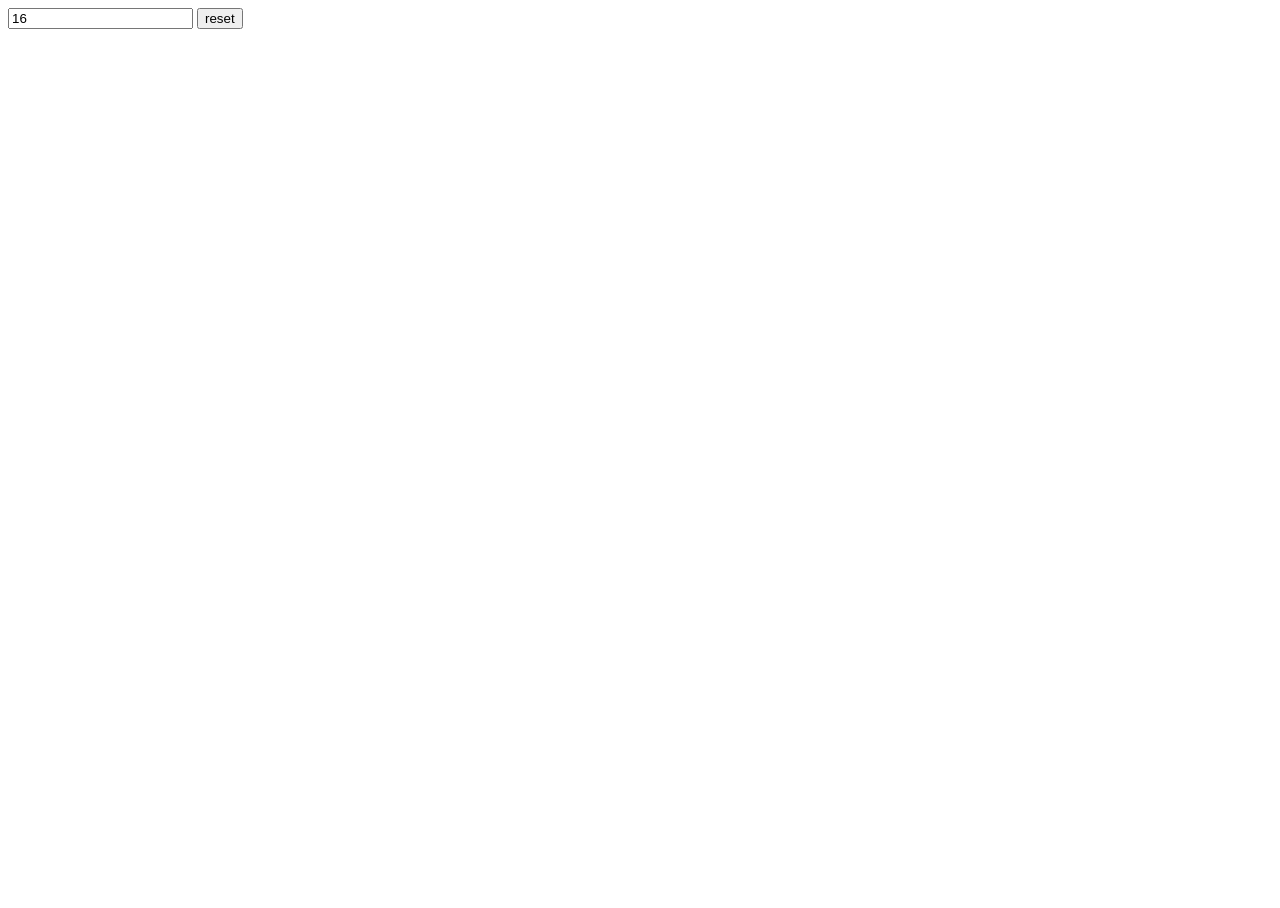
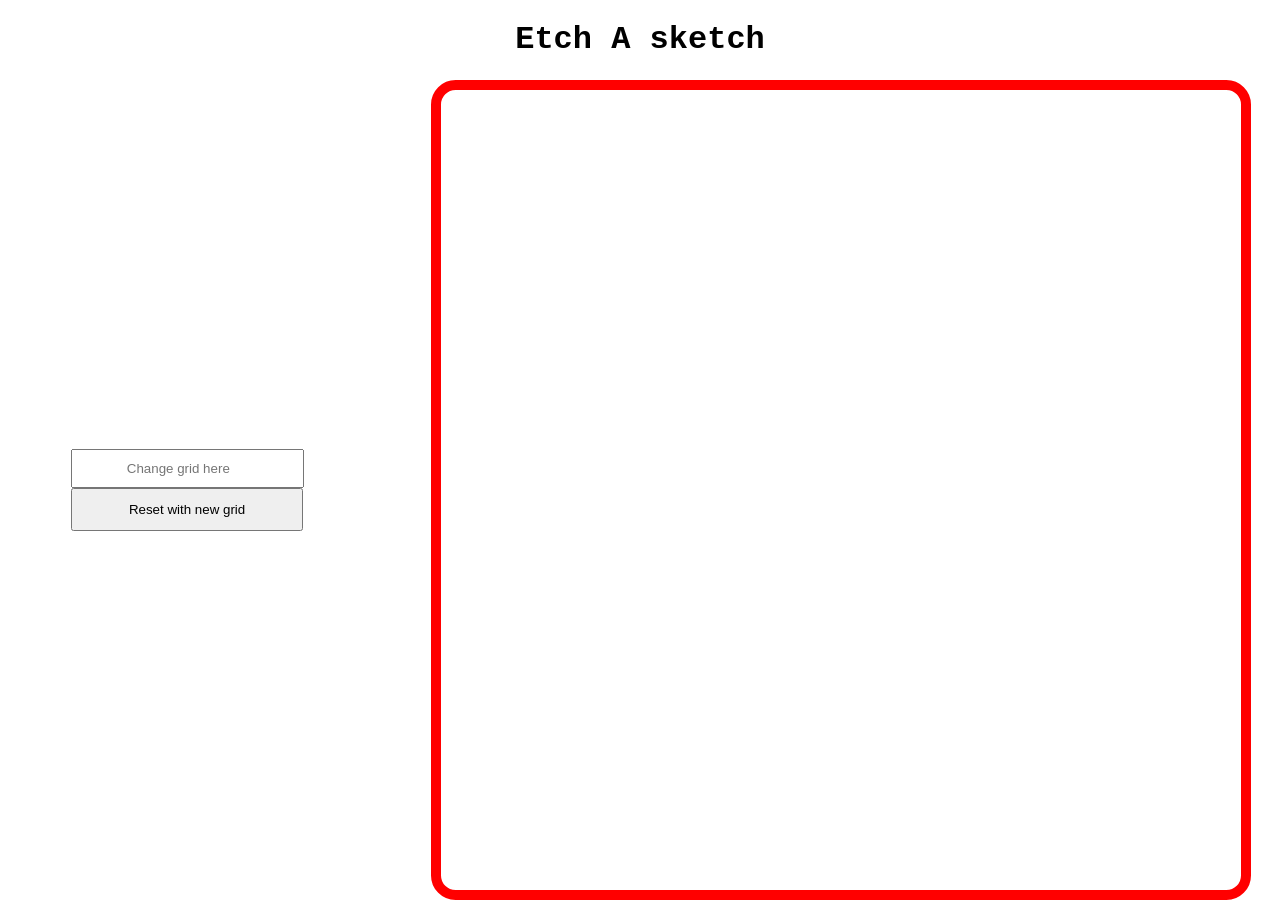
Before and after one commit to MightySenpai/etch-and-sketch, a plain HTML site: page index.html in a window 1280 px wide. Before the commit the page ends 837 px from the top, so only its background shows below. Drawn offline with Linux system fonts and the light colour scheme.

Commit message:
Etch a sketch

```diff
--- a/index.html
+++ b/index.html
@@ -11,9 +11,14 @@
 </head>
 
 <body>
-    <input id="newGrid" type="number" value="16" />
-    <button id="button">reset</button>
-    <div id="container">
+    <h1>Etch A sketch</h1>
+    <div id="root" class="root">
+        <div class="header">
+            <input placeholder="Change grid here " id="newGrid" type="number" />
+            <button id="button">Reset with new grid</button>
+        </div>
+        <div id="container">
+        </div>
     </div>
 </body>
 <script src="index.js"></script>
--- a/index.js
+++ b/index.js
@@ -1,32 +1,39 @@
-const body = document.querySelector('body');
+const root = document.querySelector('#root');
 const createBoard = (dim) => {
-    const container = document.createElement('div');
-    container.id = "container"
-    container.classList.add('container');
-    container.addEventListener('mouseover', (event) => {
-        event.target.style.backgroundColor = 'red'
-        setTimeout(() => {
-            event.target.style.backgroundColor = "white"
-        }, 100);
-    })
+    const board = document.createElement('div');
+    board.id = "container"
+    board.classList.add('container');
+
     for (let i = 0; i < dim; i++) {
         const row = document.createElement('div');
         row.classList.add('row');
         for (let j = 0; j < dim; j++) {
             const square = document.createElement('div');
             square.classList.add('square');
+            square.addEventListener('mouseover', changeColor)
             row.appendChild(square);
         }
-        container.appendChild(row);
+        board.appendChild(row);
     }
     const oldContainer = document.getElementById('container');
-    body.replaceChild(container, oldContainer);
+    root.replaceChild(board, oldContainer);
 }
 button.addEventListener('click', (event) => {
     const dim = document.getElementById('newGrid').value;
     createBoard(dim);
 })
-
-
-
+const createRandomColor = () => `rgb(${Math.random()*255})`
+const changeColor = (event) => {
+    event.target.style.backgroundColor = rgbColor();
+    event.target.removeEventListener('mouseover', changeColor)
+    event.target.addEventListener('mouseover', darkenColor)
+    // setTimeout(() => {
+    //     event.target.style.backgroundColor = "white"
+    // }, 100);
+}
+const rgbColor = () => '#' + Math.floor(Math.random() * 16777215).toString(16);
+const darkenColor = (event) => {
+    console.log('hi im from darken')
+    event.target.style.backgroundColor = '#' + "000000";
+}
 createBoard(16)
--- a/style.css
+++ b/style.css
@@ -1,8 +1,39 @@
+.header {
+    width: 20%;
+    margin-right: 10%;
+}
+
+.root {
+    display: flex;
+    align-items: center;
+    margin-left: 5%;
+}
+
+#newGrid {
+    padding: 10px;
+    text-align: center;
+    width: 87%
+}
+
+#button {
+    padding: 5%;
+    width: 96.5%
+}
+
+h1 {
+    text-align: center;
+    font-family: 'Courier New', Courier, monospace;
+}
+
 .container {
     height: 100vh;
     width: 100vh;
     display: flex;
     flex-direction: column;
+    border: solid red;
+    border-radius: 3%;
+    border-width: 10px;
+
 
 }
 
```
